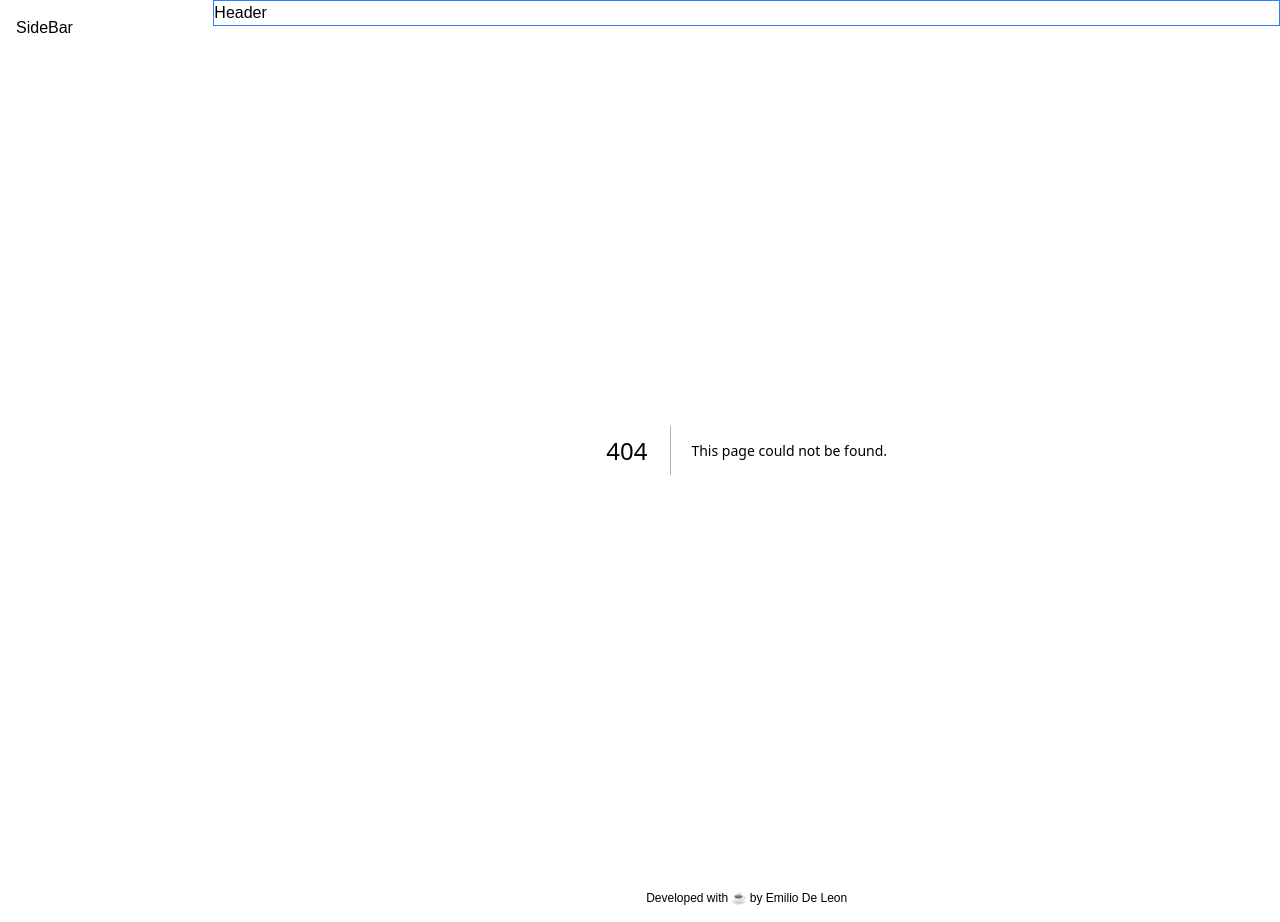
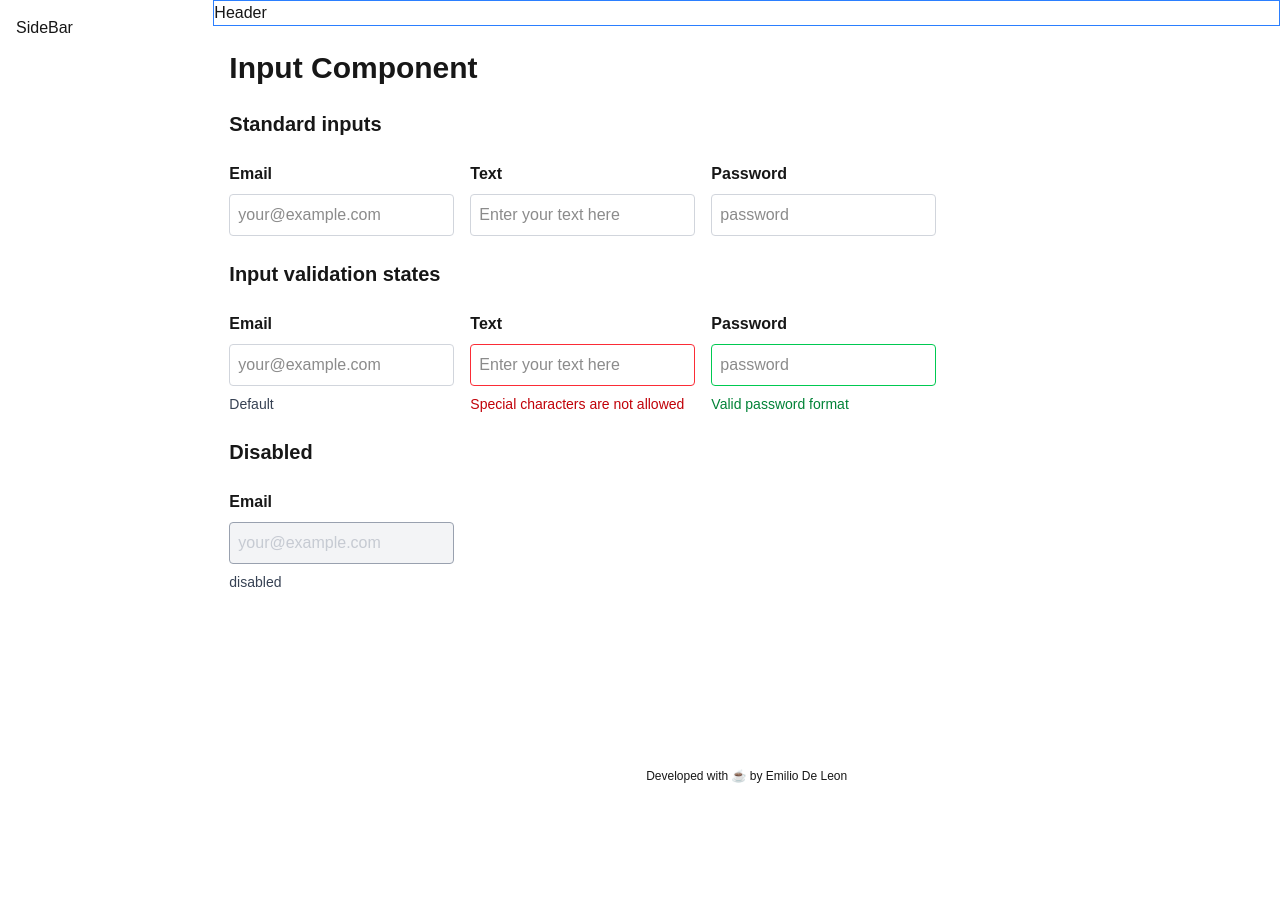
Before and after one commit to emiliodeleonhdez/t1-component-library, a Next.js app in the folder frontend/: page /input-page in a window 1280 px wide. Before the commit this address had no page. After the commit the page ends 800 px from the top, so only its background shows below. Built offline with nearby package versions, Linux system fonts and the light colour scheme.

Commit message:
Core(FE): Add input componenent with all states

```diff
--- a/frontend/src/app/button/page.tsx
+++ b/frontend/src/app/button-page/page.tsx
@@ -1,10 +1,9 @@
-import React from "react";
-import { Button } from "../components/atoms/Button";
+import { Button } from "../components/atoms/Button/Button";
 import { Coffee, Home, ShieldAlert, TriangleAlert } from "lucide-react";
 export default function ButtonPage() {
   return (
     <div className="flex flex-col gap-6">
-      <h2 className="font-bold text-3xl">Buttons</h2>
+      <h2 className="font-bold text-3xl">Button Component</h2>
       <h3 className="font-bold text-xl">Standard Buttons</h3>
       <div className="flex flex-wrap gap-4">
         <Button variant="primary">Primary button</Button>
--- /dev/null
+++ b/frontend/src/app/components/atoms/Input/Input.tsx
@@ -0,0 +1,72 @@
+import clsx from "clsx";
+import React from "react";
+
+type InputState = "default" | "error" | "success";
+type InputType = "text" | "email" | "password";
+
+interface InputProps extends React.InputHTMLAttributes<HTMLInputElement> {
+  label?: string;
+  state?: InputState;
+  inputType?: InputType;
+  placeHolder?: string;
+  helperText?: string;
+  disabled?: boolean;
+}
+
+const getStateClasses = (state: InputState, isDisabled?: boolean) => {
+  const base = "border transition-colors outline-none";
+
+  const stateColors = {
+    default: "border-gray-300 focus:border-brand-primary",
+    error: "border-red-500 focus:border-red-600",
+    success: "border-green-500 focus:border-green-600",
+  };
+
+  const disabledStyles = "bg-gray-100 text-gray-400 cursor-not-allowed";
+
+  return isDisabled
+    ? `${base} ${disabledStyles}`
+    : `${base} ${stateColors[state] ?? stateColors.default}`;
+};
+
+const getHelperTextClasses = (state: InputState) => {
+  const base = "text-sm font-medium";
+  const helperText = {
+    default: "text-gray-700",
+    error: "text-red-700",
+    success: "text-green-700",
+  };
+
+  return `${base} ${helperText[state] ?? helperText.default}`;
+};
+
+export const Input: React.FC<InputProps> = ({
+  label,
+  state = "default",
+  inputType = "text",
+  placeHolder,
+  helperText,
+  disabled = false,
+  ...props
+}) => {
+  return (
+    <div className="input-container flex flex-col gap-2">
+      {label && (
+        <label className="font-bold" htmlFor={props.id || label}>
+          {label}
+        </label>
+      )}
+      <input
+        id={props.id || label}
+        disabled={disabled}
+        className={clsx("rounded p-2 w-full", getStateClasses(state, disabled))}
+        placeholder={placeHolder}
+        type={inputType}
+        {...props}
+      />
+      {helperText && (
+        <p className={getHelperTextClasses(state)}>{helperText}</p>
+      )}
+    </div>
+  );
+};
--- /dev/null
+++ b/frontend/src/app/input-page/page.tsx
@@ -0,0 +1,53 @@
+import { Input } from "../components/atoms/Input/Input";
+
+export default function InputPage() {
+  return (
+    <section className="flex flex-col gap-6">
+      <h2 className="font-bold text-3xl">Input Component</h2>
+      <h3 className="font-bold text-xl">Standard inputs</h3>
+      <div className="flex flex-wrap gap-4">
+        <Input label="Email" inputType="email" placeHolder="your@example.com" />
+        <Input
+          label="Text"
+          inputType="text"
+          placeHolder="Enter your text here"
+        />
+        <Input label="Password" inputType="password" placeHolder="password" />
+      </div>
+      <h3 className="font-bold text-xl">Input validation states</h3>
+      <div className="flex flex-wrap gap-4">
+        <Input
+          state="default"
+          label="Email"
+          inputType="email"
+          placeHolder="your@example.com"
+          helperText="Default"
+        />
+        <Input
+          state="error"
+          label="Text"
+          inputType="text"
+          placeHolder="Enter your text here"
+          helperText="Special characters are not allowed"
+        />
+        <Input
+          state="success"
+          helperText="Valid password format"
+          label="Password"
+          inputType="password"
+          placeHolder="password"
+        />
+      </div>
+      <h3 className="font-bold text-xl">Disabled</h3>
+      <div className="flex flex-wrap gap-4">
+        <Input
+          helperText="disabled"
+          label="Email"
+          inputType="email"
+          placeHolder="your@example.com"
+          disabled={true}
+        />
+      </div>
+    </section>
+  );
+}
```
Also changed, not shown: frontend/tsconfig.json (+18 -5 lines), frontend/src/app/components/atoms/Button/Button.tsx (renamed from frontend/src/app/components/atoms/Button.tsx), 1 other file (tests, documents, lock files or other folders).
